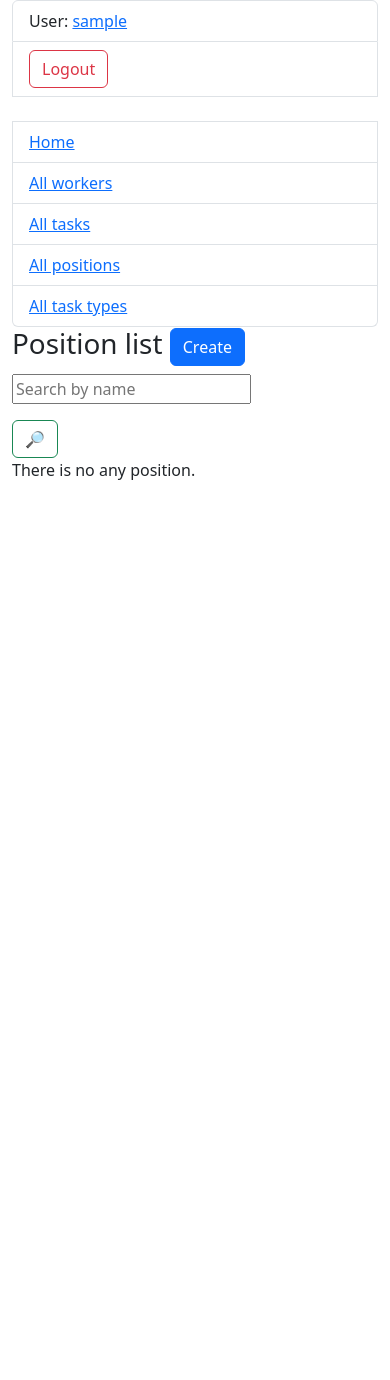
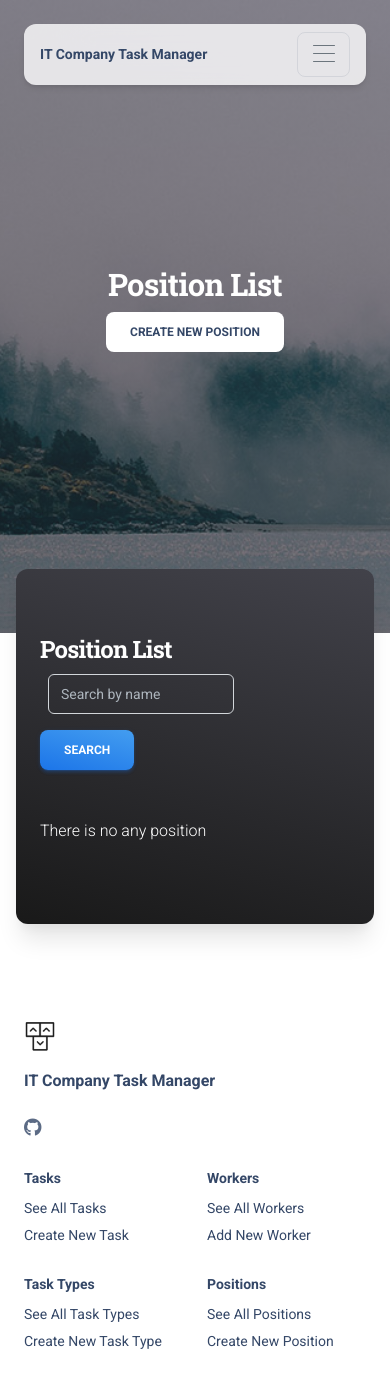
Before and after one commit to Meksim-fesh/it-company-task-manager, a Django app: page /positions/ in a window 390 px wide. Before the commit the page ends 480 px from the top, so only its background shows below. Run offline with Django 5.2, Linux system fonts and the light colour scheme; the visitor is signed in with stand-in values (Sample User, id 1); data that the repository does not hold is empty; some libraries are stand-ins or nearby versions.

Commit message:
Change position_list.html using the template kit

```diff
--- a/templates/task_manager/position_list.html
+++ b/templates/task_manager/position_list.html
@@ -1,56 +1,74 @@
-{% extends "base.html" %}
+{% extends "layouts/base_background.html" %}
+{% load static %}
+{% load crispy_forms_filters %}
+
+{% block title %} IT Company Task Manager - Position List {% endblock title %}
 
 
 {% block content %}
 
-  <h1>
-    Position list
-    <a href="{% url 'task_manager:position-create' %}" class="btn btn-primary link-to-page">
-      Create
+  <header class="bg-gradient-dark">
+    <div class="page-header min-vh-75" style="background-image: url('{% static 'img/bg.jpg' %}');">
+      <span class="mask bg-gradient-dark opacity-6"></span>
+      <div class="container">
+        <div class="row justify-content-center">
+          <div class="col-lg-8 text-center mx-auto my-auto">
+            <h1 class="text-white">Position List</h1>
+            <a href="{% url 'task_manager:position-create' %}" class="btn bg-white text-dark">
+              Create New Position
             </a>
-  </h1>
+          </div>
+        </div>
+      </div>
+    </div>
+  </header>
+  <div class="card card-body shadow-xl bg-gradient-dark mx-3 mx-md-4 mt-n6">
 
-  <form action="" method="get" class="form-inline">
-    {{ search_form.as_p }}
-    <input type="submit" value="🔎" class="btn btn-outline-success">
+    <section class="pb-5 position-relative mx-n3">
+      <div class="container">
+        <div class="row">
+          <div class="col-md-8 text-start mb-5 mt-5">
+            <h3 class="text-white z-index-1 position-relative">Position List</h3>
+            <div class="row">
+              <form action="" method="get">
+                <div class="input-group input-group-outline ps-2">
+                  {{ search_form|crispy }}
+                </div>
+                <input type="submit" value="Search" class="btn bg-gradient-info mb-0 position-relative z-index-2">
               </form>
+            </div>
+          </div>
+        </div>
 
         {% if position_list %}
-
-    <table class="table">
-
-      <tr>
-        <th>ID</th>
-        <th>Name</th>
-        <th>Update</th>
-        <th>Delete</th>
-      </tr>
-
+        <div class="row">
           {% for position in position_list %}
-        <tr>
-          <td>
-            {{ position.id }}
-          </td>
-          <td>
-            {{ position.name }}
-          </td>
-          <td>
+            <div class="col-lg-6 col-12">
+              <div class="card card-profile mt-4">
+                <div class="row">
+                  <div class="col-12 my-auto">
+                    <div class="card-body">
+                      <h5 class="mb-4">{{ position.name }}</h5>
+                      <div class="d-block mb-0">
                         <a href="{% url 'task_manager:position-update' pk=position.id %}">
-              Update
+                          <button type="button" class="btn btn-sm btn-outline-info text-nowrap mb-0">Update</button>
                         </a>
-          </td>
-          <td>
-            <a href="{% url 'task_manager:position-delete' pk=position.id %}" class="delete-link">
-              Delete
+                        <a href="{% url 'task_manager:position-delete' pk=position.id %}">
+                          <button type="button" class="btn btn-sm btn-outline-danger text-nowrap mb-0">Delete</button>
                         </a>
-          </td>
-        </tr>
+                      </div>
+                    </div>
+                  </div>
+                </div>
+              </div>
+            </div>
           {% endfor %}
-
-    </table>
-
+        </div>
         {% else %}
-    <p>There is no any position.</p>
+          <p class="text-white">There is no any position</p>
         {% endif %}
+      </div>
+    </section>
+  </div>
 
 {% endblock  %}
```
Lines whose indentation alone changed are shown as unchanged.
